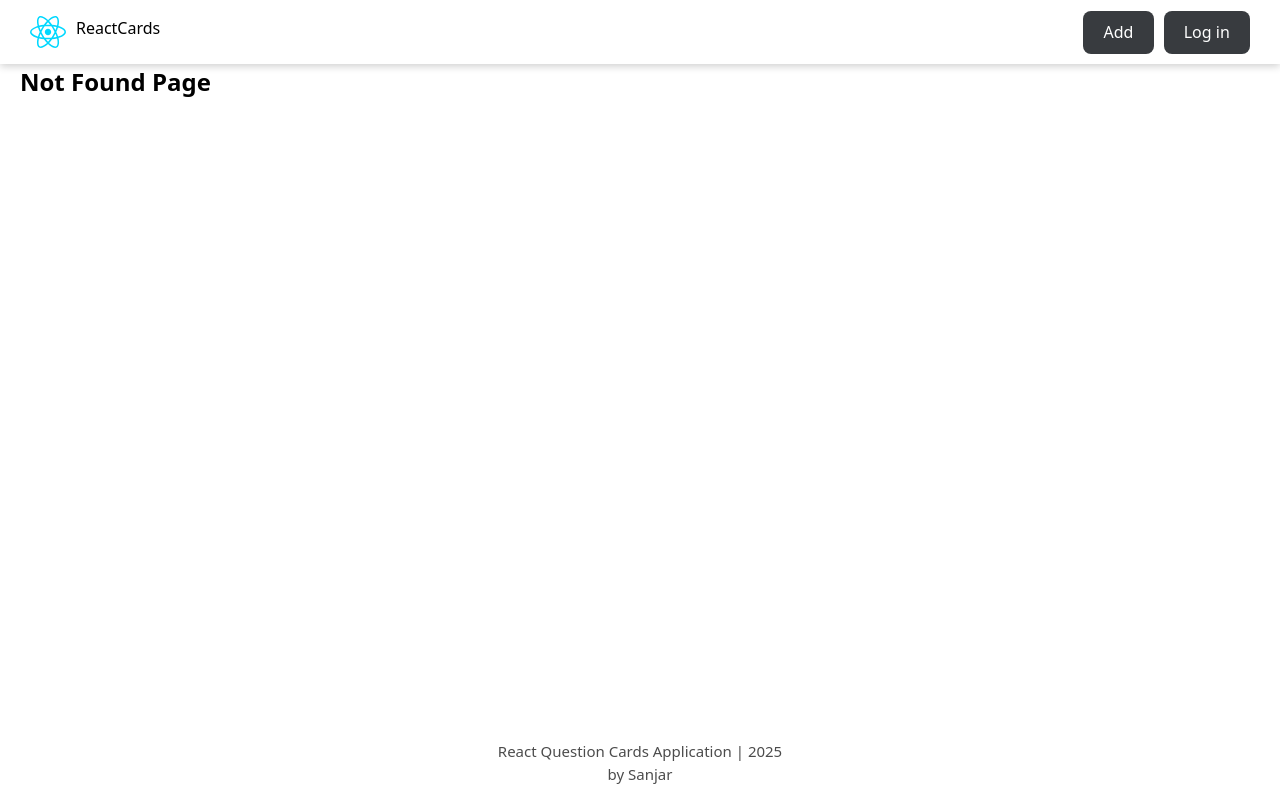
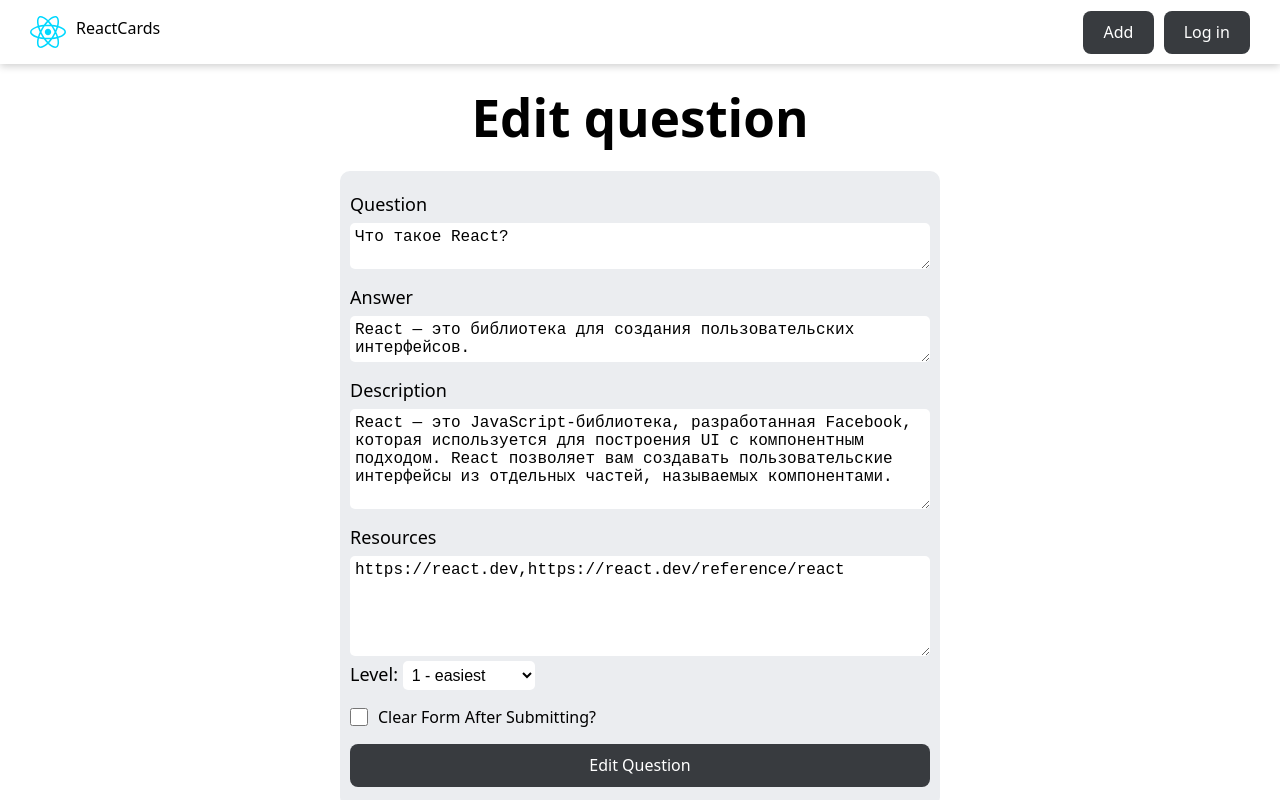
Before and after one commit to SanjarIQY/react-app, a React (Vite) app: page /editquestion/1 in a window 1280 px wide. Before the commit this address had no page. Built offline with nearby package versions, Linux system fonts and the light colour scheme; data requests are answered from the project's data file.

Commit message:
added edit feature

```diff
--- a/db.json
+++ b/db.json
@@ -564,6 +564,17 @@
       "resources": [],
       "level": 1,
       "completed": false
+    },
+    {
+      "id": "0b2b",
+      "question": "Whad is poinder?",
+      "answer": "Der iz no need do know abot id",
+      "description": "-----",
+      "resources": [
+        "https://youtube."
+      ],
+      "level": 1,
+      "completed": false
     }
   ]
 }
--- a/src/App.jsx
+++ b/src/App.jsx
@@ -5,6 +5,7 @@
 import { NotFoundPage } from "./components/NotFoundPage";
 import { QuestionPage } from "./pages/QuestionPage";
 import { AddQuestionPage, AddQuestionPageLazy } from "./pages/AddQuestionPage";
+import { EditQuestionPage } from "./pages/EditQuestionPage";
 
 function App() {
   return (
@@ -15,6 +16,7 @@
           <Route path="/forbidden" element={<div>Salomat oma!</div>} />
           <Route path="/addquestion" element={<AddQuestionPageLazy />} />
           <Route path="/question/:id" element={<QuestionPage />} />
+          <Route path="/editquestion/:id" element={<EditQuestionPage />} />
 
           <Route path="*" element={<NotFoundPage />} />
         </Route>
--- a/src/components/QuestionForm/QuestionForm.jsx
+++ b/src/components/QuestionForm/QuestionForm.jsx
@@ -6,6 +6,8 @@
   return (
     <div>
       <form action={formAction} className={cls.form}>
+        <input type="text" name="questionId" defaultValue={formState.id} hidden />
+
         <div className={cls.formControl}>
           <label htmlFor="questionField">Question</label>
           <textarea
--- /dev/null
+++ b/src/helpers/dateFormat.js
@@ -0,0 +1,9 @@
+export const dateFormat = (date) => {
+  return Intl.DateTimeFormat("ru-RU", {
+    day: "numeric",
+    month: "numeric",
+    year: "numeric",
+    hour: "2-digit",
+    mminute: "2-digit",
+  }).format(date);
+};
--- a/src/components/hooks/useFetch.js
+++ b/src/hooks/useFetch.js
@@ -1,4 +1,4 @@
-import { DelayfFn } from "../../helpers/delayFN";
+import { DelayfFn } from "../helpers/delayFN";
 import { useState } from "react";
 import { toast } from "react-toastify";
 
--- /dev/null
+++ b/src/pages/EditQuestionPage/EditQuestion.jsx
@@ -0,0 +1,60 @@
+import { useActionState } from "react";
+import cls from "./EditQuestion.module.css";
+import { Loader } from "../../components/Loader";
+import { QuestionForm } from "../../components/QuestionForm";
+import { DelayfFn } from "../../helpers/delayFN";
+import { API_URL } from "../../constants";
+import { toast } from "react-toastify";
+import { dateFormat } from "../../helpers/dateFormat";
+
+const editCardAction = async (_prevState, formData) => {
+  try {
+    await DelayfFn();
+
+    const newQuestion = Object.fromEntries(formData);
+    const resources = newQuestion.resources.trim();
+    const questionId = newQuestion.questionId;
+    const isClearForm = newQuestion.clearForm;
+
+    const response = await fetch(`${API_URL}/react/${questionId}`, {
+      method: "PATCH",
+      body: JSON.stringify({
+        question: newQuestion.question,
+        answer: newQuestion.answer,
+        description: newQuestion.description,
+        resources: resources.length ? resources.split(",") : [],
+        level: Number(newQuestion.level),
+        completed: false,
+        editDate: dateFormat(new Date()),
+      }),
+    });
+
+    if (response.status === 404) {
+      throw new Error(response.statusText);
+    }
+
+    const question = response.json();
+    toast.success("The question is edited successfully!");
+
+    return isClearForm ? {} : question;
+  } catch (error) {
+    toast.error(error.message);
+    return {};
+  }
+};
+
+export const EditQuestion = ({ initialState = {} }) => {
+  const [formState, formAction, isPending] = useActionState(editCardAction, { ...initialState, clearForm: true });
+
+  return (
+    <>
+      {isPending && <Loader />}
+
+      <h1 className={cls.formTitle}>Edit question</h1>
+
+      <div className={cls.formContainer}>
+        <QuestionForm formAction={formAction} formState={formState} isPending={isPending} submitBtnText="Edit Question" />
+      </div>
+    </>
+  );
+};
--- /dev/null
+++ b/src/pages/EditQuestionPage/EditQuestion.module.css
@@ -0,0 +1,13 @@
+.formTitle{
+  margin: 25px auto;
+  width: fit-content;
+}
+
+.formContainer {
+  width: 100%;
+  max-width: 600px;
+  margin: 0 auto;
+  border-radius: 10px;
+  background-color: var(--card-bg-color);
+  box-shadow: 0 0 8px rgb(0, 0, 0, 0, 0.1);
+}
--- /dev/null
+++ b/src/pages/EditQuestionPage/EditQuestionPage.jsx
@@ -0,0 +1,29 @@
+import { useState, useEffect } from "react";
+import { useFetch } from "../../hooks/useFetch";
+import { API_URL } from "../../constants/index";
+import { useParams } from "react-router-dom";
+import { Loader } from "../../components/Loader";
+import { EditQuestion } from "./EditQuestion";
+
+export const EditQuestionPage = () => {
+  const { id } = useParams();
+  const [question, setQuestion] = useState(null);
+
+  const [fetchQuestion, isQuestionLoading] = useFetch(async () => {
+    const response = await fetch(`${API_URL}/react/${id}`);
+    const data = await response.json();
+
+    setQuestion(data);
+  });
+
+  useEffect(() => {
+    fetchQuestion();
+  }, []);
+
+  return (
+    <>
+      {isQuestionLoading && <Loader />}
+      {question && <EditQuestion initialState={question} />}
+    </>
+  );
+};
--- /dev/null
+++ b/src/pages/EditQuestionPage/index.jsx
@@ -0,0 +1 @@
+export { EditQuestionPage } from "./EditQuestionPage";
--- a/src/pages/HomePage/HomePage.jsx
+++ b/src/pages/HomePage/HomePage.jsx
@@ -2,7 +2,7 @@
 import { API_URL } from "../../constants";
 import { QuestionCardList } from "../../components/QuestionCardList";
 import { Loader } from "../../components/Loader";
-import { useFetch } from "../../components/hooks/useFetch";
+import { useFetch } from "../../hooks/useFetch";
 import cls from "./HomePage.module.css";
 import { SearchInput } from "../../components/SearchInput";
 import { Button } from "../../components/Button";
--- a/src/pages/QuestionPage/QuestionPage.jsx
+++ b/src/pages/QuestionPage/QuestionPage.jsx
@@ -3,7 +3,7 @@
 import { Badge } from "../../components/Badge";
 import cls from "./QuestionPage.module.css";
 import { Button } from "../../components/Button";
-import { useFetch } from "../../components/hooks/useFetch";
+import { useFetch } from "../../hooks/useFetch";
 import { API_URL } from "../../constants";
 import { Loader, SmallLoader } from "../../components/Loader";
 
```
